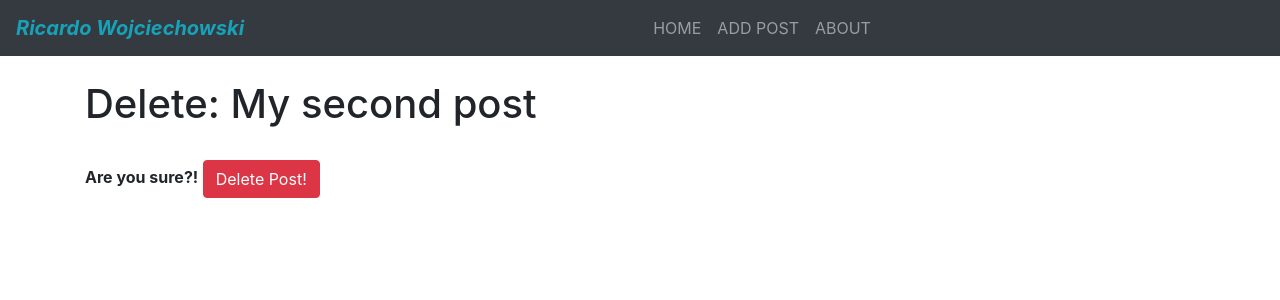
After one commit to ricardowoj/ricardow, a Django app: page /article/delete/2 in a window 1280 px wide. The commit adds this page. Shown: the top 300 px of the page. Run offline with Django 3.2, Linux system fonts and the light colour scheme; data comes from the database, SQL or seed files in the repository; both versions use the stored data as it was after the commit; some libraries are stand-ins or nearby versions.

Commit message:
Delete a Blog Post

```diff
--- a/blog/templates/article_details.html
+++ b/blog/templates/article_details.html
@@ -4,7 +4,7 @@ Post - {{ post.title_tag }}
 {% endblock %}
 
 {% block content %}
-<br>
+
 <h1>{{ post.title }}</h1>
 <small>By: {{ post.author.first_name }} {{ post.author.last_name }}</small>
 <hr>
@@ -13,4 +13,5 @@ Post - {{ post.title_tag }}
 <br><br>
 <a href="{% url 'home' %}" class="btn btn-secondary btn-sm">Back</a>
 <a href="{% url 'update_post' post.pk %}" type="button" class="btn btn-primary btn-sm">Edit</a>
+<a href="{% url 'delete_post' post.pk %}" type="button" class="btn btn-danger btn-sm">Delete</a>
 {% endblock %}
--- /dev/null
+++ b/blog/templates/delete_post.html
@@ -0,0 +1,16 @@
+{% extends 'base.html' %}
+{% block title %} New Blog Post! {% endblock %}
+
+{% block content %}
+
+<h1>Delete: {{ post.title }}</h1>
+<br>
+<div class="form-group">
+    <form method="POST">
+        {% csrf_token %}
+        <strong>Are you sure?!</strong>
+        <button class="btn btn-danger">Delete Post!</button>
+</div>
+
+
+{% endblock %}
--- a/blog/templates/navbar.html
+++ b/blog/templates/navbar.html
@@ -2,7 +2,7 @@
 {% url 'add_post' as add_post %}
 {% url 'about' as about %}
 
-<nav class="navbar navbar-expand-lg navbar-dark bg-dark">
+<nav class="navbar navbar-expand-lg navbar-dark bg-dark mb-4">
     <a class="navbar-brand text-info font-italic font-weight-bold">Ricardo Wojciechowski</a>
     <button class="navbar-toggler" type="button" data-toggle="collapse" data-target="#navbarSupportedContent"
         aria-controls="navbarSupportedContent" aria-expanded="false" aria-label="Toggle navigation">
--- a/blog/urls.py
+++ b/blog/urls.py
@@ -1,10 +1,11 @@
 from django.urls import path
-from .views import HomeView, ArticleDetailView, AddPostView, UpdatePostView
+from .views import HomeView, ArticleDetailView, AddPostView, UpdatePostView, DeletePostView
 
 
 urlpatterns = [
     path('', HomeView.as_view(), name="home"),
     path('article/<int:pk>', ArticleDetailView.as_view(), name='article-detail'),
     path('add_post/', AddPostView.as_view(), name='add_post'),
-    path('article/edit/<int:pk>', UpdatePostView.as_view(), name='update_post')
+    path('article/edit/<int:pk>', UpdatePostView.as_view(), name='update_post'),
+    path('article/delete/<int:pk>', DeletePostView.as_view(), name='delete_post')
 ]
--- a/blog/views.py
+++ b/blog/views.py
@@ -1,12 +1,14 @@
 from django.shortcuts import render
-from django.views.generic import ListView, DetailView, CreateView, UpdateView
+from django.views.generic import ListView, DetailView, CreateView, UpdateView, DeleteView
 from .models import Post
 from .forms import PostForm
+from django.urls import reverse_lazy
 
 
 class HomeView(ListView):
     model = Post
     template_name = 'home.html'
+    ordering = ['-id']
 
 
 class ArticleDetailView(DetailView):
@@ -24,3 +26,9 @@ class UpdatePostView(UpdateView):
     model = Post
     form_class = PostForm
     template_name = 'update_post.html'
+
+
+class DeletePostView(DeleteView):
+    model = Post
+    template_name = 'delete_post.html'
+    success_url = reverse_lazy('home')
```
Also changed, not shown: db.sqlite3.
